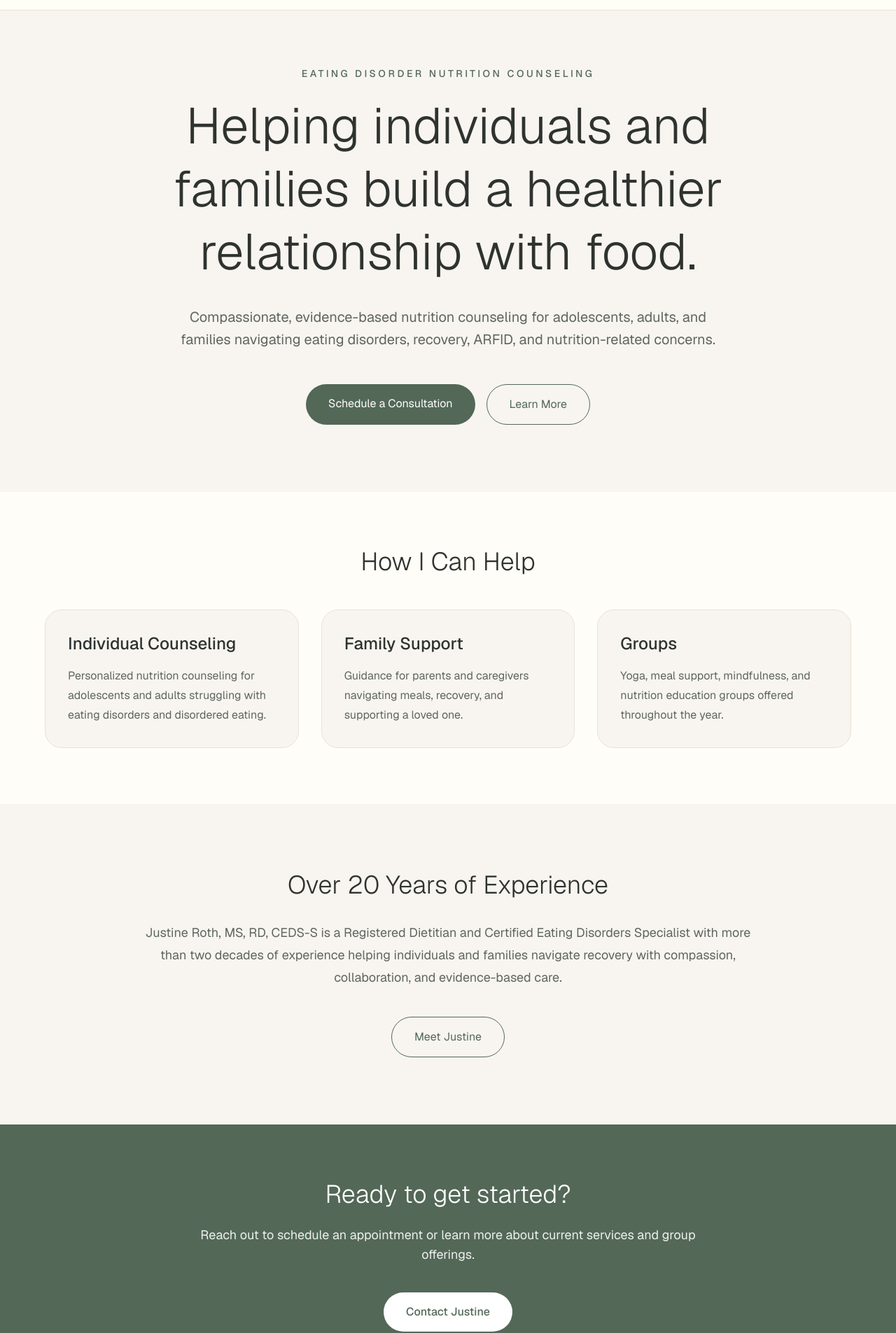
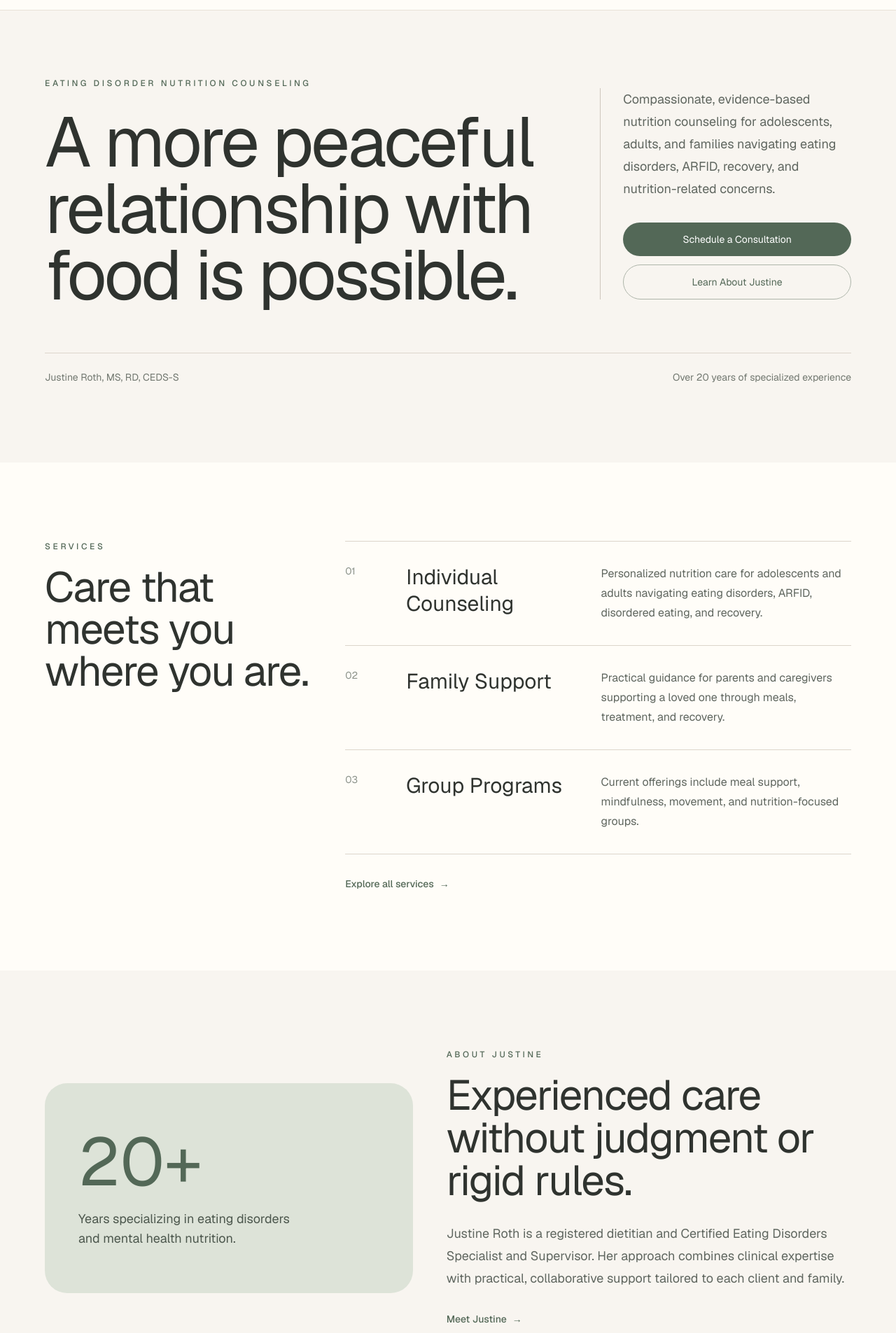
Before and after one commit to justinerothrd/justine-roth-nutrition, a Next.js app: page / in a window 1280 px wide. Shown: the part 58-1963 px from the top of the page at 70% size. Built offline with nearby package versions, Linux system fonts and the light colour scheme.

Commit message:
Refactor Home component layout and services section

```diff
--- a/app/page.tsx
+++ b/app/page.tsx
@@ -1,117 +1,210 @@
 import Link from "next/link";
+
+const services = [
+  {
+    number: "01",
+    title: "Individual Counseling",
+    description:
+      "Personalized nutrition care for adolescents and adults navigating eating disorders, ARFID, disordered eating, and recovery.",
+  },
+  {
+    number: "02",
+    title: "Family Support",
+    description:
+      "Practical guidance for parents and caregivers supporting a loved one through meals, treatment, and recovery.",
+  },
+  {
+    number: "03",
+    title: "Group Programs",
+    description:
+      "Current offerings include meal support, mindfulness, movement, and nutrition-focused groups.",
+  },
+];
 
 export default function Home() {
   return (
     <main className="min-h-screen bg-[#F8F5F0] text-[#2F332F]">
       {/* Hero */}
-      <section className="px-6 pt-16 pb-20 md:pt-20 md:pb-24">
-        <div className="mx-auto max-w-5xl text-center">
-          <p className="mb-5 text-sm font-medium uppercase tracking-[0.25em] text-[#536857]">
+      <section className="overflow-hidden px-6 pb-20 pt-16 md:pb-28 md:pt-24">
+        <div className="mx-auto max-w-6xl">
+          <div className="grid gap-12 lg:grid-cols-[1.35fr_0.65fr] lg:items-end">
+            <div>
+              <p className="mb-7 text-xs font-medium uppercase tracking-[0.3em] text-[#536857]">
                 Eating Disorder Nutrition Counseling
               </p>
 
-          <h1 className="mx-auto max-w-4xl text-5xl font-light leading-tight md:text-7xl">
-            Helping individuals and families build a healthier relationship with
-            food.
+              <h1 className="font-display max-w-4xl text-[3.5rem] font-normal leading-[0.95] tracking-[-0.035em] sm:text-7xl md:text-[5.5rem] lg:text-[6.25rem]">
+                A more peaceful relationship with food is possible.
               </h1>
+            </div>
 
-          <p className="mx-auto mt-8 max-w-3xl text-xl leading-8 text-[#5F665F]">
-            Compassionate, evidence-based nutrition counseling for adolescents,
-            adults, and families navigating eating disorders, recovery, ARFID,
-            and nutrition-related concerns.
+            <div className="border-l border-[#CFC7BC] pl-6 lg:mb-3 lg:pl-8">
+              <p className="text-lg leading-8 text-[#5F665F]">
+                Compassionate, evidence-based nutrition counseling for
+                adolescents, adults, and families navigating eating disorders,
+                ARFID, recovery, and nutrition-related concerns.
               </p>
 
-          <div className="mt-12 flex flex-wrap justify-center gap-4">
+              <div className="mt-8 flex flex-col gap-3 sm:flex-row lg:flex-col">
                 <Link
                   href="/contact"
-              className="rounded-full bg-[#536857] px-8 py-4 text-white transition hover:bg-[#435646]"
+                  className="inline-flex items-center justify-center rounded-full bg-[#536857] px-7 py-3.5 text-sm text-white transition hover:bg-[#435646]"
                 >
                   Schedule a Consultation
                 </Link>
 
                 <Link
                   href="/about"
-              className="rounded-full border border-[#536857] px-8 py-4 text-[#536857] transition hover:bg-white"
+                  className="inline-flex items-center justify-center rounded-full border border-[#AEB5AA] px-7 py-3.5 text-sm text-[#536857] transition hover:bg-[#FFFDF8]"
                 >
-              Learn More
+                  Learn About Justine
+                </Link>
+              </div>
+            </div>
+          </div>
+
+          <div className="mt-16 h-px bg-[#DCD5CB]" />
+
+          <div className="mt-6 flex flex-col gap-2 text-sm text-[#727870] sm:flex-row sm:items-center sm:justify-between">
+            <p>Justine Roth, MS, RD, CEDS-S</p>
+            <p>Over 20 years of specialized experience</p>
+          </div>
+        </div>
+      </section>
+
+      {/* Services */}
+      <section className="bg-[#FFFDF8] px-6 py-20 md:py-28">
+        <div className="mx-auto max-w-6xl">
+          <div className="grid gap-10 md:grid-cols-[0.7fr_1.3fr]">
+            <div>
+              <p className="text-xs font-medium uppercase tracking-[0.3em] text-[#536857]">
+                Services
+              </p>
+
+              <h2 className="font-display mt-5 text-5xl font-normal leading-none tracking-[-0.025em] sm:text-6xl">
+                Care that meets you where you are.
+              </h2>
+            </div>
+
+            <div className="border-t border-[#DCD5CB]">
+              {services.map((service) => (
+                <article
+                  key={service.title}
+                  className="grid gap-4 border-b border-[#DCD5CB] py-8 sm:grid-cols-[55px_1fr] sm:gap-8"
+                >
+                  <p className="text-sm text-[#8B928A]">{service.number}</p>
+
+                  <div className="grid gap-4 md:grid-cols-[0.8fr_1.2fr] md:gap-10">
+                    <h3 className="font-display text-3xl leading-tight">
+                      {service.title}
+                    </h3>
+
+                    <p className="leading-7 text-[#5F665F]">
+                      {service.description}
+                    </p>
+                  </div>
+                </article>
+              ))}
+
+              <Link
+                href="/services"
+                className="mt-8 inline-flex items-center gap-2 text-sm font-medium text-[#536857] hover:underline"
+              >
+                Explore all services
+                <span aria-hidden="true">→</span>
+              </Link>
+            </div>
+          </div>
+        </div>
+      </section>
+
+      {/* Experience */}
+      <section className="px-6 py-20 md:py-28">
+        <div className="mx-auto grid max-w-6xl gap-12 md:grid-cols-[1fr_1.1fr] md:items-center">
+          <div className="rounded-[2rem] bg-[#DDE3D8] px-8 py-12 sm:px-12 sm:py-16">
+            <p className="font-display text-7xl leading-none text-[#536857] sm:text-8xl">
+              20+
+            </p>
+
+            <p className="mt-5 max-w-xs text-lg leading-7 text-[#4C574D]">
+              Years specializing in eating disorders and mental health
+              nutrition.
+            </p>
+          </div>
+
+          <div>
+            <p className="text-xs font-medium uppercase tracking-[0.3em] text-[#536857]">
+              About Justine
+            </p>
+
+            <h2 className="font-display mt-5 text-5xl font-normal leading-[1.02] tracking-[-0.025em] sm:text-6xl">
+              Experienced care without judgment or rigid rules.
+            </h2>
+
+            <p className="mt-7 text-lg leading-8 text-[#5F665F]">
+              Justine Roth is a registered dietitian and Certified Eating
+              Disorders Specialist and Supervisor. Her approach combines
+              clinical expertise with practical, collaborative support tailored
+              to each client and family.
+            </p>
+
+            <Link
+              href="/about"
+              className="mt-8 inline-flex items-center gap-2 text-sm font-medium text-[#536857] hover:underline"
+            >
+              Meet Justine
+              <span aria-hidden="true">→</span>
             </Link>
           </div>
         </div>
       </section>
 
-      {/* Services */}
-      <section className="bg-[#FFFDF8] px-6 py-20">
-        <div className="mx-auto max-w-6xl">
-          <h2 className="mb-12 text-center text-4xl font-light">
-            How I Can Help
+      {/* Groups */}
+      <section className="border-y border-[#DCD5CB] bg-[#F1EEE8] px-6 py-16">
+        <div className="mx-auto flex max-w-6xl flex-col gap-8 md:flex-row md:items-center md:justify-between">
+          <div>
+            <p className="text-xs font-medium uppercase tracking-[0.3em] text-[#536857]">
+              Current Offerings
+            </p>
+
+            <h2 className="font-display mt-3 text-4xl font-normal">
+              Group schedule now available
             </h2>
 
-          <div className="grid gap-8 md:grid-cols-3">
-            <div className="rounded-3xl border border-[#E8E1D8] bg-[#F8F5F0] p-8">
-              <h3 className="text-2xl font-medium">Individual Counseling</h3>
-              <p className="mt-4 leading-7 text-[#5F665F]">
-                Personalized nutrition counseling for adolescents and adults
-                struggling with eating disorders and disordered eating.
+            <p className="mt-3 max-w-2xl leading-7 text-[#5F665F]">
+              View current yoga, meal-support, mindfulness, and movement
+              groups.
             </p>
           </div>
 
-            <div className="rounded-3xl border border-[#E8E1D8] bg-[#F8F5F0] p-8">
-              <h3 className="text-2xl font-medium">Family Support</h3>
-              <p className="mt-4 leading-7 text-[#5F665F]">
-                Guidance for parents and caregivers navigating meals, recovery,
-                and supporting a loved one.
-              </p>
-            </div>
-
-            <div className="rounded-3xl border border-[#E8E1D8] bg-[#F8F5F0] p-8">
-              <h3 className="text-2xl font-medium">Groups</h3>
-              <p className="mt-4 leading-7 text-[#5F665F]">
-                Yoga, meal support, mindfulness, and nutrition education groups
-                offered throughout the year.
-              </p>
-            </div>
-          </div>
-        </div>
-      </section>
-
-      {/* About Preview */}
-      <section className="px-6 py-24">
-        <div className="mx-auto max-w-4xl text-center">
-          <h2 className="text-4xl font-light">
-            Over 20 Years of Experience
-          </h2>
-
-          <p className="mt-8 text-lg leading-8 text-[#5F665F]">
-            Justine Roth, MS, RD, CEDS-S is a Registered Dietitian and Certified
-            Eating Disorders Specialist with more than two decades of experience
-            helping individuals and families navigate recovery with compassion,
-            collaboration, and evidence-based care.
-          </p>
-
           <Link
-            href="/about"
-            className="mt-10 inline-block rounded-full border border-[#536857] px-8 py-4 text-[#536857] transition hover:bg-white"
+            href="/groups"
+            className="inline-flex shrink-0 items-center justify-center rounded-full border border-[#536857] px-7 py-3.5 text-sm text-[#536857] transition hover:bg-[#536857] hover:text-white"
           >
-            Meet Justine
+            View Group Schedule
           </Link>
         </div>
       </section>
 
       {/* CTA */}
-      <section className="bg-[#536857] px-6 py-20 text-center text-white">
-        <div className="mx-auto max-w-3xl">
-          <h2 className="text-4xl font-light">
-            Ready to get started?
+      <section className="bg-[#536857] px-6 py-20 text-[#FFFDF8] md:py-28">
+        <div className="mx-auto max-w-5xl text-center">
+          <p className="text-xs font-medium uppercase tracking-[0.3em] text-white/70">
+            Get Started
+          </p>
+
+          <h2 className="font-display mx-auto mt-6 max-w-4xl text-5xl font-normal leading-[1] tracking-[-0.025em] sm:text-6xl md:text-7xl">
+            Nutrition care can feel supportive, flexible, and human.
           </h2>
 
-          <p className="mt-6 text-lg text-white/90">
-            Reach out to schedule an appointment or learn more about current
-            services and group offerings.
+          <p className="mx-auto mt-7 max-w-2xl text-lg leading-8 text-white/80">
+            Reach out to ask a question, learn more about services, or schedule
+            an initial consultation.
           </p>
 
           <Link
             href="/contact"
-            className="mt-10 inline-block rounded-full bg-white px-8 py-4 font-medium text-[#536857] transition hover:bg-[#F8F5F0]"
+            className="mt-10 inline-flex rounded-full bg-[#FFFDF8] px-8 py-4 text-sm font-medium text-[#536857] transition hover:bg-white"
           >
             Contact Justine
           </Link>
```
Lines whose indentation alone changed are shown as unchanged.
